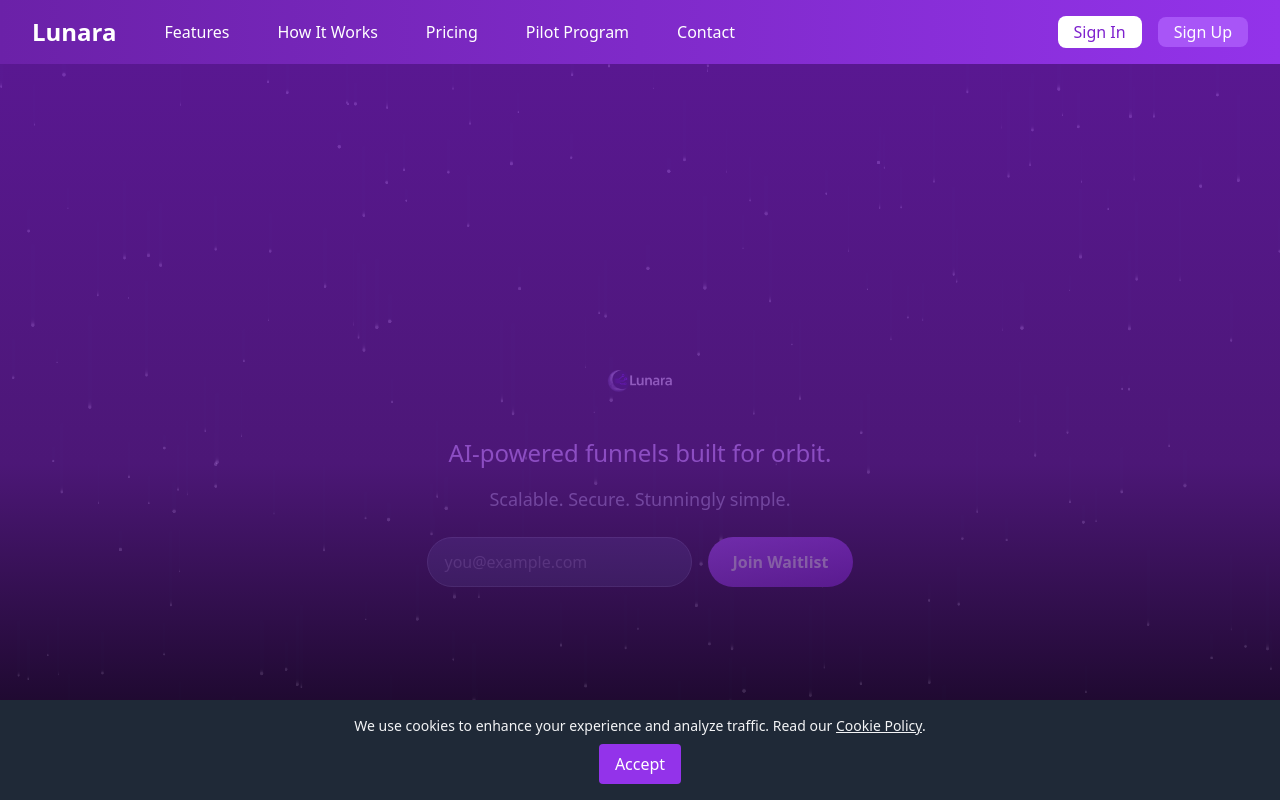
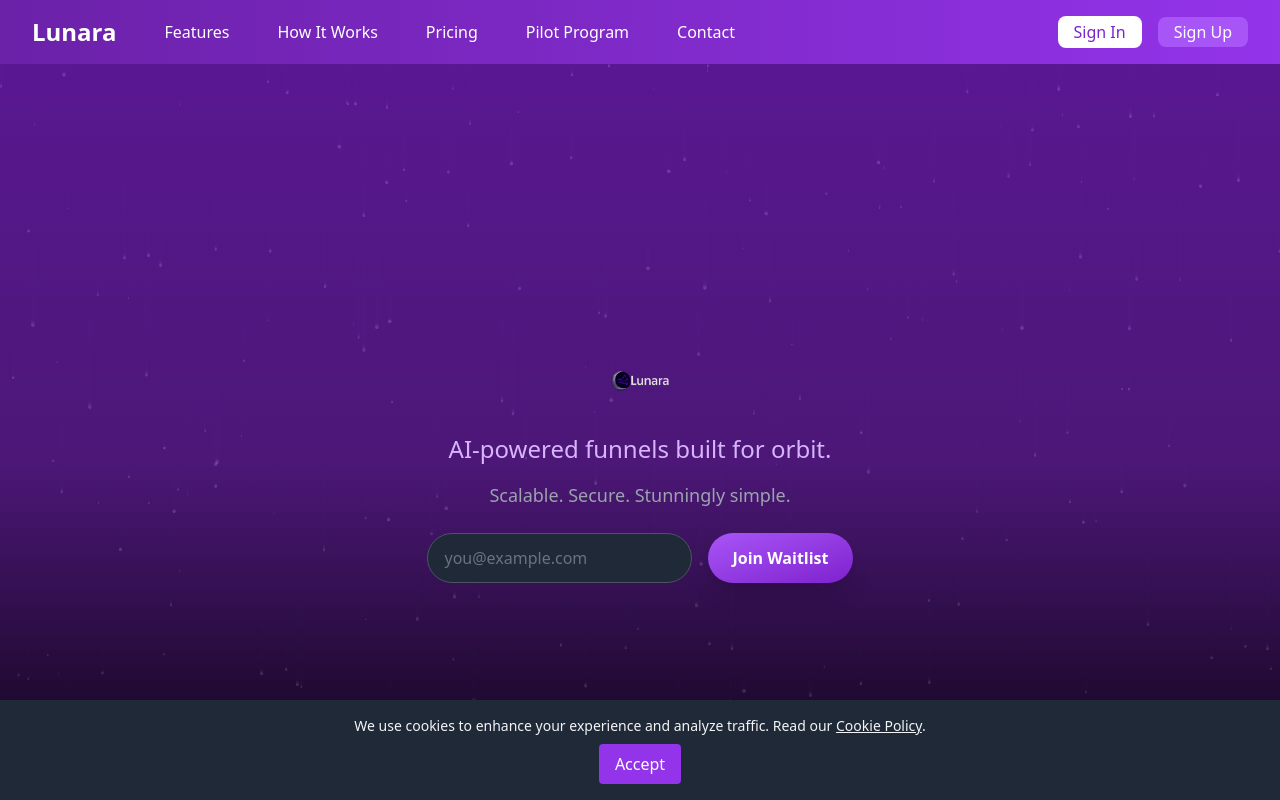
Before and after one commit to LunaraHQ/lunara-website, a Next.js app: page / in a window 1280 px wide. Shown: the top 800 px of the page. Built offline with nearby package versions, Linux system fonts and the light colour scheme; no server answers.

Commit message:
HeroSection: resize logo to match original text size

```diff
--- a/components/HeroSection.js
+++ b/components/HeroSection.js
@@ -32,21 +32,22 @@ export default function HeroSection() {
       {/* gradient overlay atop your starry canvas */}
       <div className="absolute inset-0 bg-gradient-to-b from-purple-700 via-purple-800 to-black opacity-70" />
 
-      {/* your new logo, animated in */}
+      {/* logo sized to match text-6xl / text-7xl */}
       <motion.div
         initial={{ opacity: 0, y: -30 }}
         animate={{ opacity: 1, y: 0 }}
         transition={{ duration: 1 }}
+        className="z-10"
       >
         <img
           src="/images/lunara-logo.png"
           alt="Lunara"
-          className="h-16 md:h-20"
+          className="w-auto h-[3.75rem] md:h-[4.5rem]"
         />
       </motion.div>
 
       <motion.p
-        className="mt-4 text-xl md:text-2xl text-purple-300 mb-4 max-w-xl"
+        className="mt-4 text-xl md:text-2xl text-purple-300 mb-4 max-w-xl z-10"
         initial={{ opacity: 0, y: 20 }}
         animate={{ opacity: 1, y: 0 }}
         transition={{ delay: 0.2, duration: 1 }}
@@ -55,7 +56,7 @@ export default function HeroSection() {
       </motion.p>
 
       <motion.p
-        className="text-md md:text-lg text-gray-400 mb-6 max-w-md"
+        className="text-md md:text-lg text-gray-400 mb-6 max-w-md z-10"
         initial={{ opacity: 0, y: 20 }}
         animate={{ opacity: 1, y: 0 }}
         transition={{ delay: 0.4, duration: 1 }}
@@ -65,7 +66,7 @@ export default function HeroSection() {
 
       {submitted ? (
         <motion.p
-          className="text-lg text-green-400"
+          className="text-lg text-green-400 z-10"
           initial={{ opacity: 0 }}
           animate={{ opacity: 1 }}
           transition={{ delay: 0.6 }}
@@ -75,7 +76,7 @@ export default function HeroSection() {
       ) : (
         <motion.form
           onSubmit={handleSubmit}
-          className="flex flex-col sm:flex-row gap-4"
+          className="flex flex-col sm:flex-row gap-4 z-10"
           initial={{ opacity: 0, y: 20 }}
           animate={{ opacity: 1, y: 0 }}
           transition={{ delay: 0.6, duration: 1 }}
@@ -98,7 +99,7 @@ export default function HeroSection() {
         </motion.form>
       )}
 
-      {error && <p className="mt-2 text-red-500">{error}</p>}
+      {error && <p className="mt-2 text-red-500 z-10">{error}</p>}
     </section>
   )
 }
```
